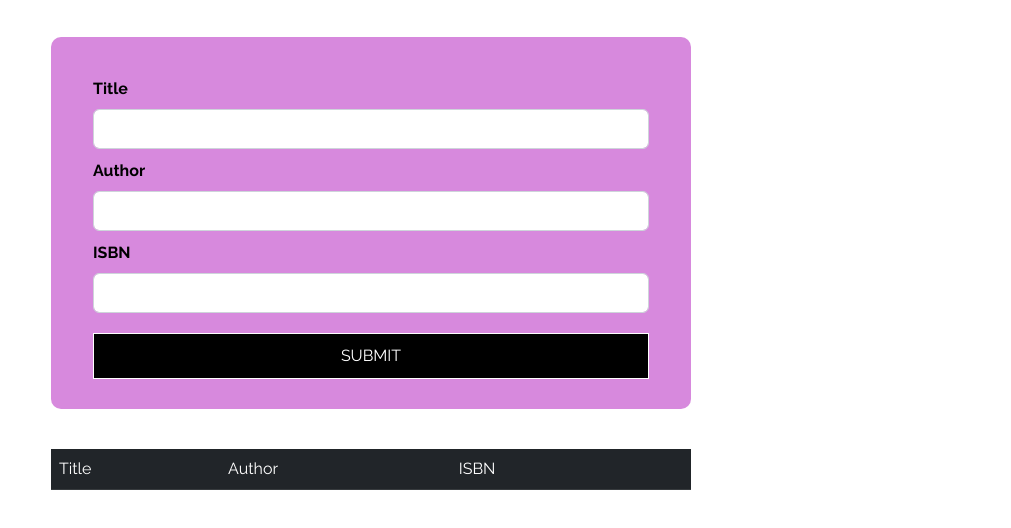
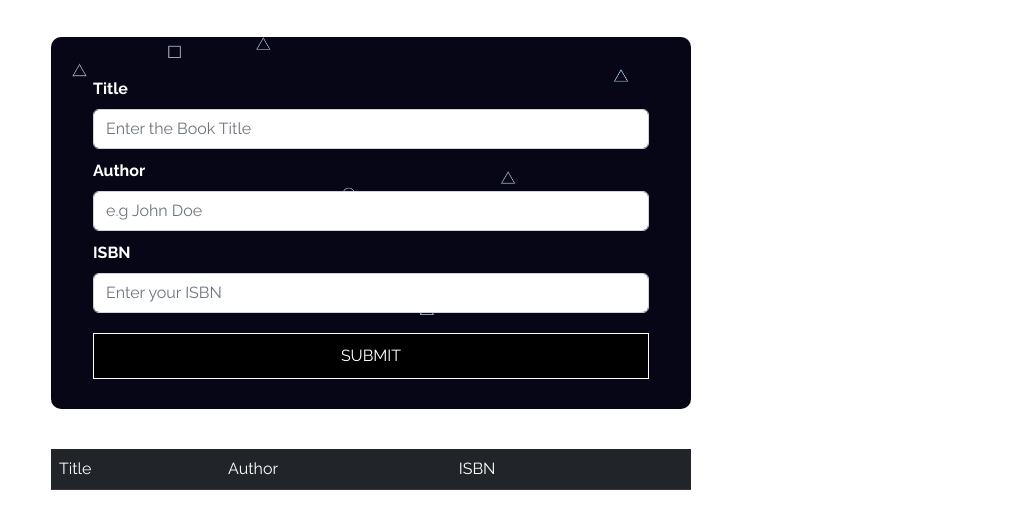
Before and after one commit to Drbenzene/Track-Book-List-Application, a plain HTML site: page index.html in a window 1280 px wide. Shown: the part 254-782 px from the top of the page, without its empty margins (269-1280 px from the left). Drawn offline with nearby package versions, Linux system fonts and the light colour scheme; some packages are replaced by stand-ins of ours; a script that the page names is missing.

Commit message:
updating UI

```diff
--- a/Css/styles.css
+++ b/Css/styles.css
@@ -92,9 +92,10 @@ body {
   border-radius: 0.625rem;
   align-self: center;
   justify-self: center;
-  /* background-image: url(../Img/R.jpg); */
+  background-image: url(../Img/Polygon-0.2s-1536px.png);
   background-repeat: no-repeat;
   background-size: cover;
+  color: white;
 }
 
 .table-container {
--- a/Js/script.js
+++ b/Js/script.js
@@ -88,7 +88,7 @@ let addedToTable = (author, bookTitle, isbn) => {
     <td>${bookTitle}</td>
     <td>${author}</td>
     <td>${isbn}</td>
-    <td><img class="cancelClass"  id="cancelIcon" src="./Img/button.png" alt="Cancel Button" style="width:28%; height: auto;" /></td>    `
+    <td><img class="cancelClass"  id="cancelIcon" src="./Img/button.png" alt="Cancel Button" style="width:auto; height: auto;" /></td>    `
 
     tr.innerHTML = theBookInfo;
     tbody.appendChild(tr)
--- a/index.html
+++ b/index.html
@@ -21,7 +21,7 @@
     <div class="container">
 
       <div class="dark-mode-container">
-        <button onclick="darkModeActivated()"><i class="fa-solid fa-moon"></i></button>
+        <button title="modeChangeButton" onclick="darkModeActivated()"><i class="fa-solid fa-moon"></i></button>
       </div>
 
       <div class="row header-row">
@@ -46,13 +46,13 @@
       <div class="row form-row">
         <form class="col form-group needs-validation" name="theForm">
           <label for="title" class="form-label">Title</label>
-          <input type="text" value="" id="title" class="inputDetails form-control" required>
+          <input placeholder="Enter the Book Title" type="text" value="" id="title" class="inputDetails form-control" required>
 
           <label for="title" class="form-label">Author</label>
-          <input type="text" value="" id="author" class="inputDetails form-control" required>
+          <input placeholder="e.g John Doe" type="text" value="" id="author" class="inputDetails form-control" required>
 
           <label for="title" class="form-label">ISBN</label>
-          <input type="text" value="" id="isbn" class="inputDetails form-control" required>
+          <input title=""  placeholder="Enter your ISBN" type="text" value="" id="isbn" class="inputDetails form-control" required>
 
           <button id="submit">Submit</button>
         </form>
```
Also changed, not shown: Img/Polygon-0.2s-1536px.png (added).
